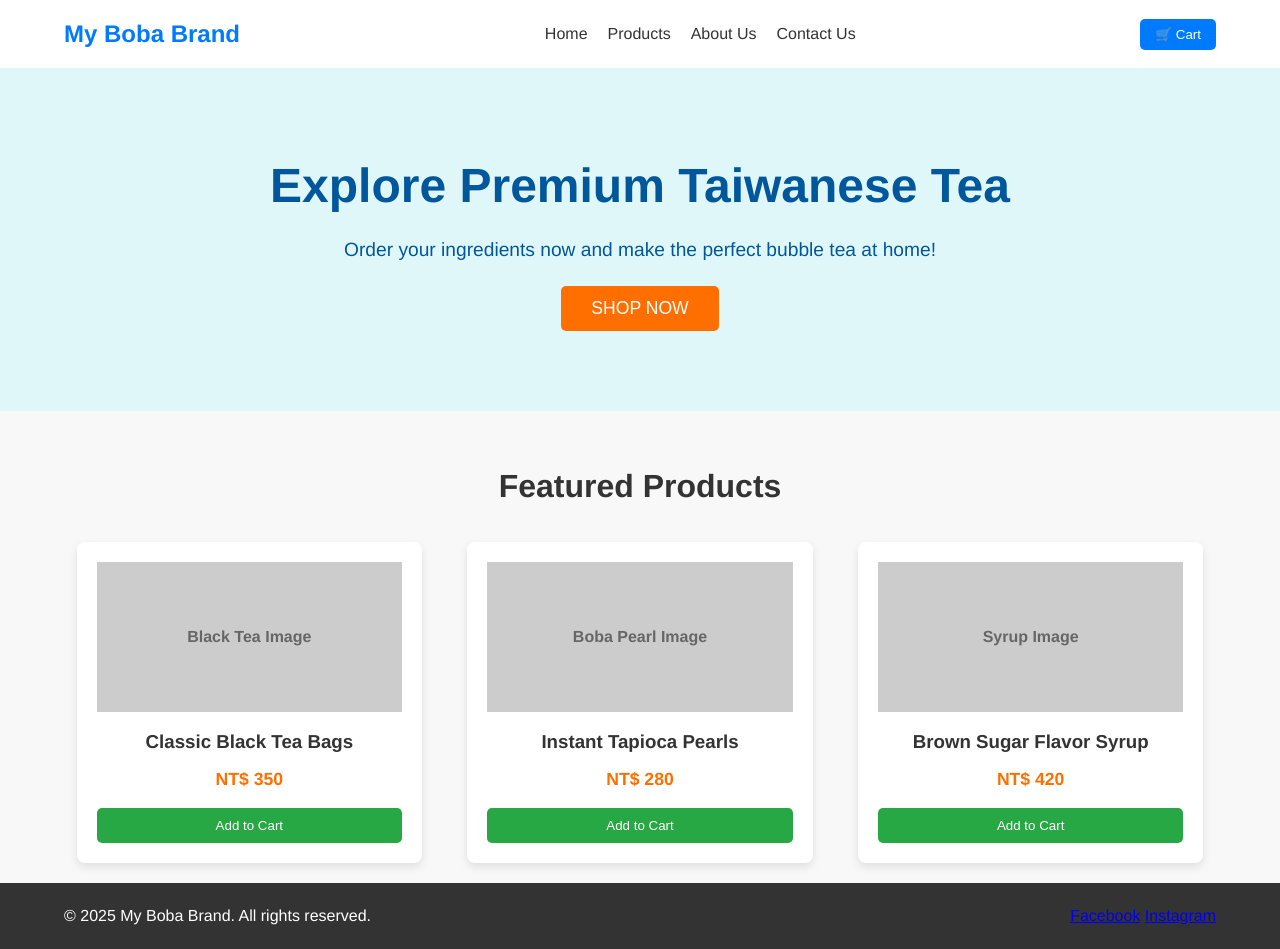
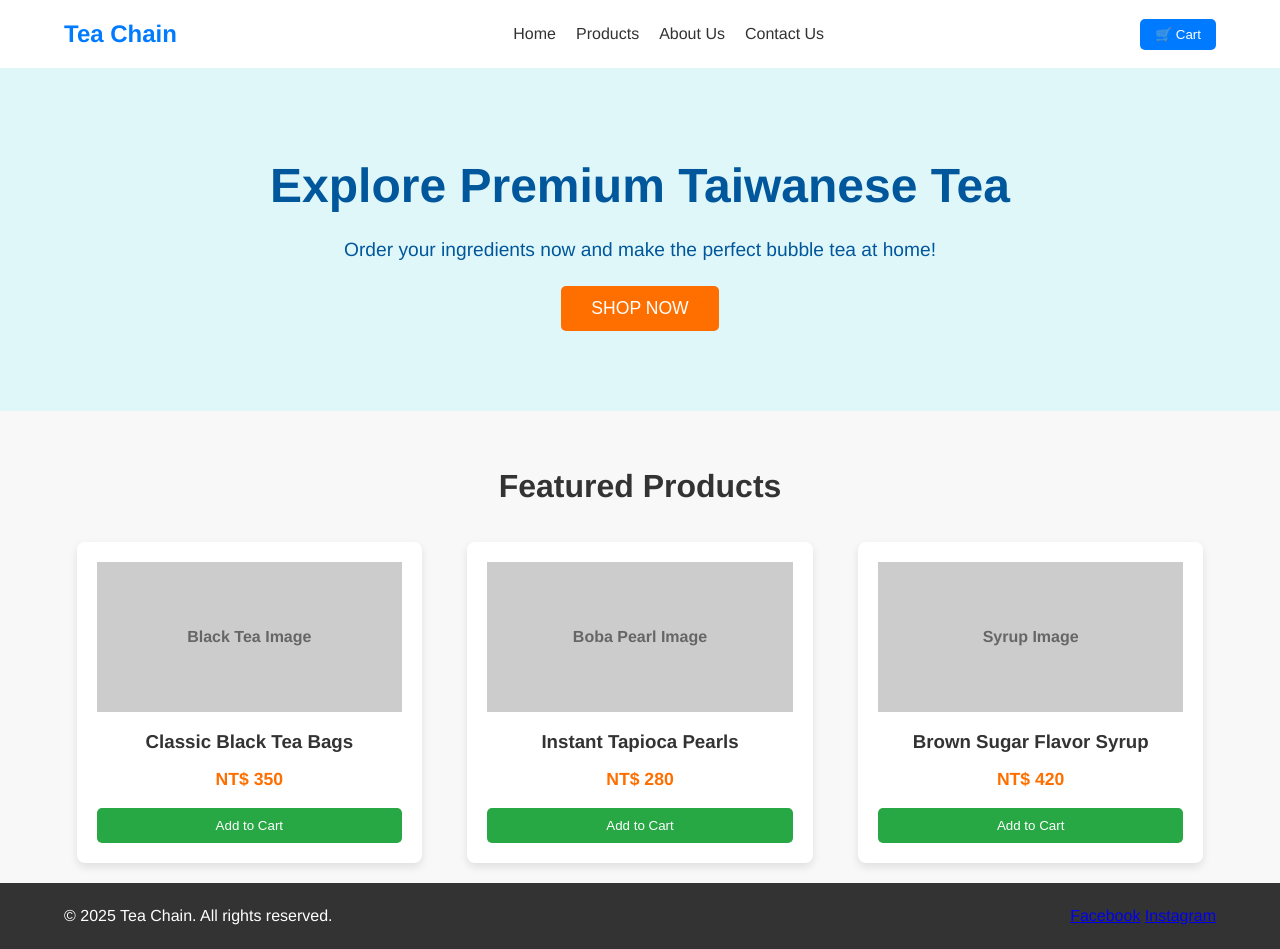
Before and after one commit to octaphportal-ctrl/Teachain, a plain HTML site: page index.html in a window 1280 px wide. Drawn offline with Linux system fonts and the light colour scheme.

Commit message:
Update index.html

```diff
--- a/index.html
+++ b/index.html
@@ -3,13 +3,13 @@
 <head>
     <meta charset="UTF-8">
     <meta name="viewport" content="width=device-width, initial-scale=1.0">
-    <title>Home | My Boba Brand</title>
+    <title>Home | Tea Chain</title>
     <link rel="stylesheet" href="style.css">
 </head>
 <body>
 
     <header class="navbar">
-        <div class="logo">My Boba Brand</div>
+        <div class="logo">Tea Chain</div>
         <nav>
             <ul>
                 <li><a href="index.html">Home</a></li>
@@ -52,7 +52,7 @@
     </section>
 
     <footer class="footer">
-        <p>&copy; 2025 My Boba Brand. All rights reserved.</p>
+        <p>&copy; 2025 Tea Chain. All rights reserved.</p>
         <div class="social-links">
             <a href="#">Facebook</a>
             <a href="#">Instagram</a>
```
